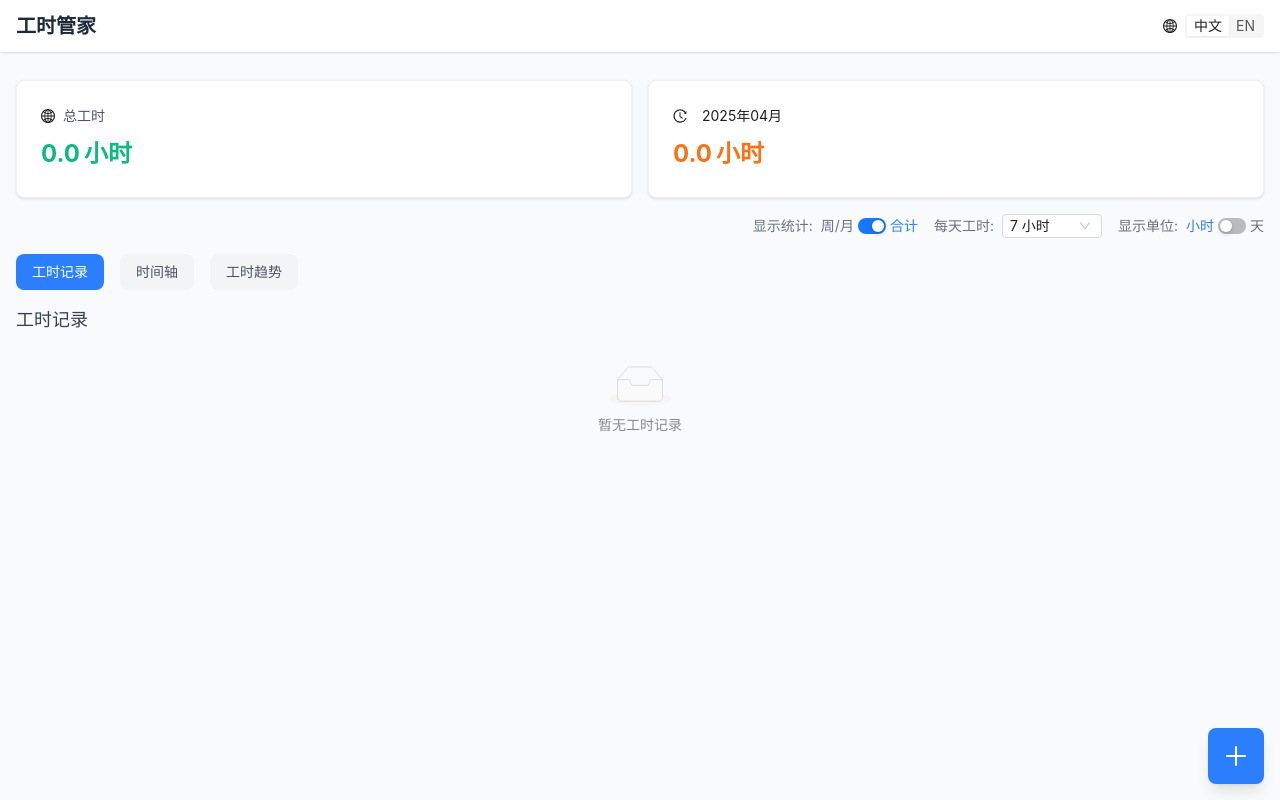
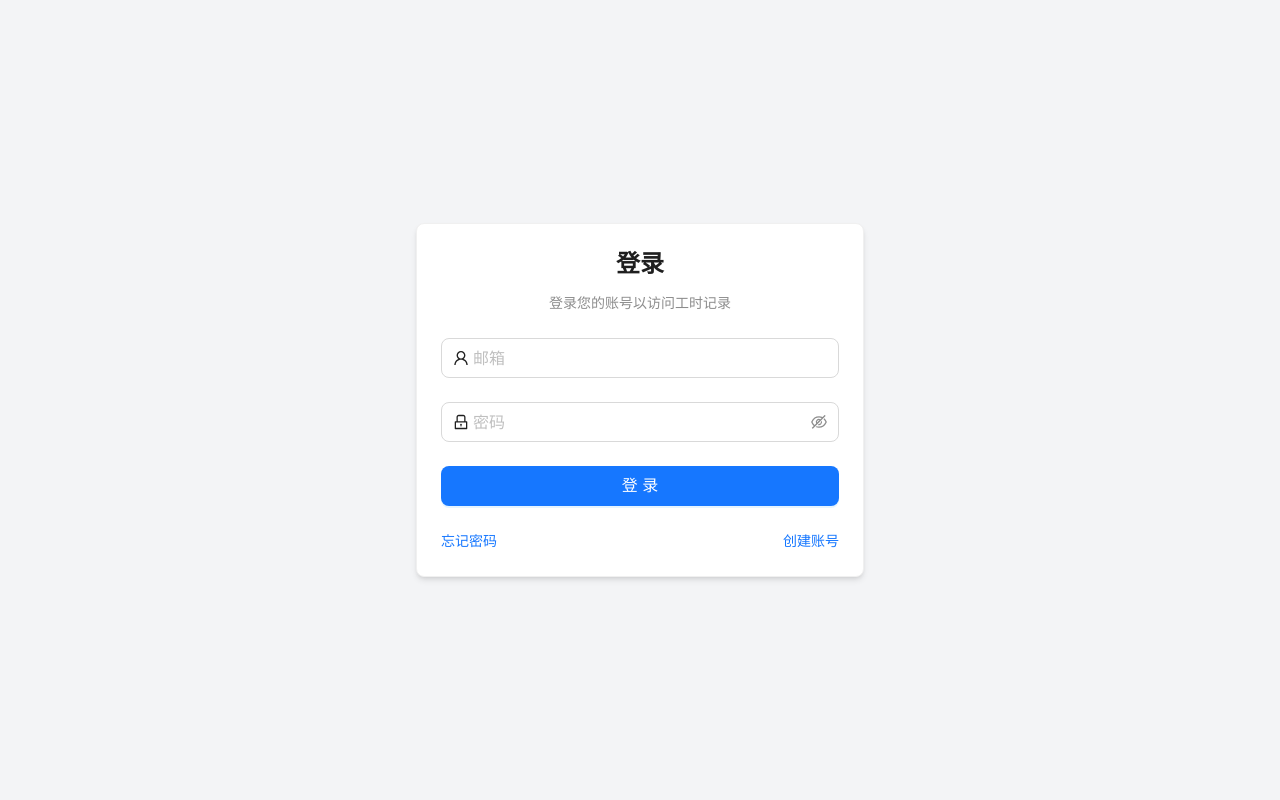
Before and after one commit to kway-teow/work-timer, a React (Vite) app: page / in a window 1280 px wide. Built offline with nearby package versions, Linux system fonts and the light colour scheme.

Commit message:
feat: ✨ 引入 AuthGuard 组件以增强工作计时器的访问控制
- 在 App 组件中添加 AuthGuard 以保护 WorkTimer 组件，确保只有经过身份验证的用户可以访问。
- 更新条件渲染逻辑，提升应用的安全性和用户体验。

```diff
--- a/src/App.tsx
+++ b/src/App.tsx
@@ -9,6 +9,7 @@ import WorkTimer from './components/WorkTimer';
 import { useConfigStore } from './store/configStore';
 import { useAuthStore } from './store/authStore';
 import AuthCallback from './components/auth/AuthCallback';
+import AuthGuard from './components/auth/AuthGuard';
 import { QueryClient, QueryClientProvider } from '@tanstack/react-query';
 
 // 创建 TanStack Query 客户端
@@ -70,7 +71,7 @@ const App: React.FC = () => {
     <QueryClientProvider client={queryClient}>
       <ConfigProvider locale={antdLocale}>
         <AntdApp>
-          {isAuthCallback ? <AuthCallback /> : <WorkTimer />}
+          {isAuthCallback ? <AuthCallback /> : <AuthGuard><WorkTimer /></AuthGuard>}
         </AntdApp>
       </ConfigProvider>
     </QueryClientProvider>
```
